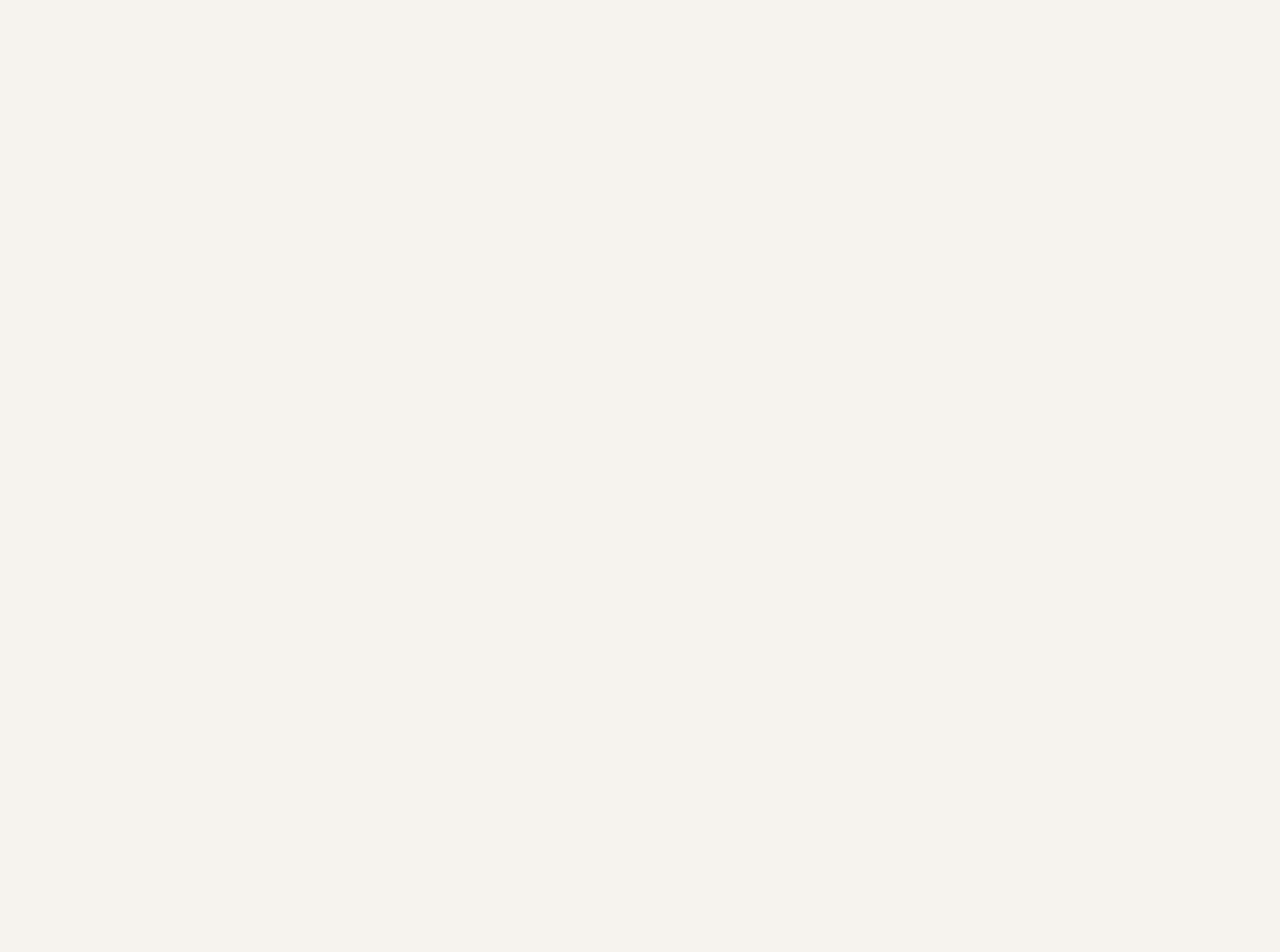
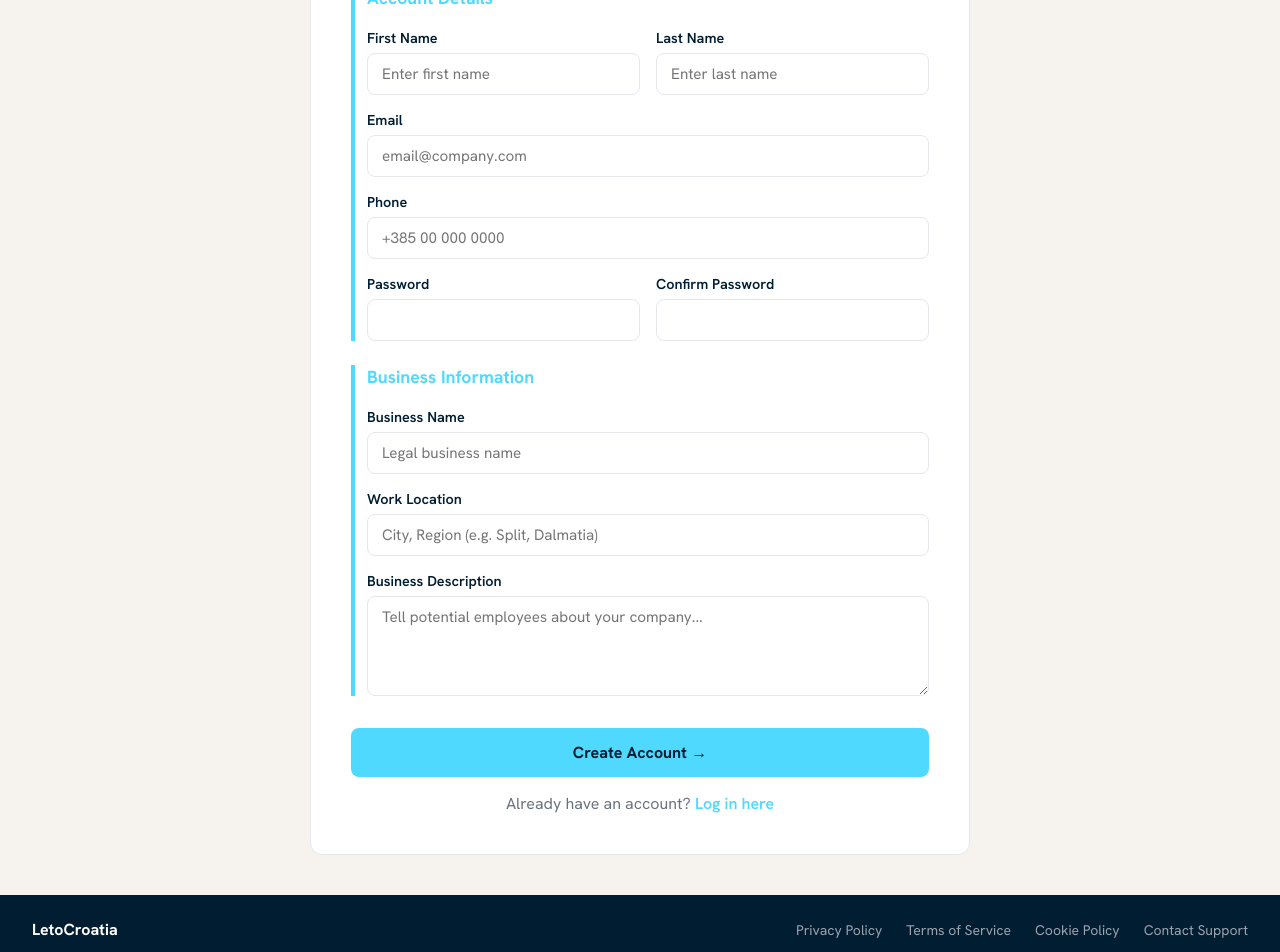
Before and after one commit to 89241332/Leto-Croatia, a React app in the folder frontend/: page /register/employer in a window 1280 px wide. Shown: the part 220-1172 px from the top of the page. Before the commit the page ends 800 px from the top, so only its background shows below. Built offline with nearby package versions, Linux system fonts and the light colour scheme; no server answers; the HTML template or start-up script is replaced by a standard one.

Commit message:
Added and tested RegisterEmployer

```diff
--- a/frontend/src/pages/RegisterEmployer.jsx
+++ b/frontend/src/pages/RegisterEmployer.jsx
@@ -1,7 +1,163 @@
+import { useState } from 'react'
+import { useNavigate, Link} from 'react-router-dom'
+
 export default function RegisterEmployer() {
+    const [firstName, setFirstName] = useState('')
+    const [lastName, setLastName] = useState('')
+    const [email, setEmail] = useState('')
+    const [phone, setPhone] = useState('')
+    const [password, setPassword] = useState('')
+    const [confirmPassword, setConfirmPassword] = useState('')
+    const [businessName, setBusinessName] = useState('')
+    const [workLocation, setWorkLocation] = useState('')
+    const [description, setDescription] = useState('')
+    const [error, setError] = useState('')
+    const [loading, setLoading] = useState(false)
+    const navigate = useNavigate()
+
+    const handleRegister = async () => {
+        setError('')
+
+        if (password !== confirmPassword) {
+            setError('Passwords do not match')
+            return
+        }
+
+        setLoading(true)
+
+        try {
+            const response = await fetch('/api/auth/register', {
+                method: 'POST',
+                headers: { 'Content-Type': 'application/json' },
+                credentials: 'include',
+                body: JSON.stringify({
+                    first_name: firstName,
+                    last_name: lastName,
+                    email,
+                    phone,
+                    password,
+                    role: 'employer',
+                    business_name: businessName,
+                    work_location: workLocation,
+                    description
+                })
+            })
+
+            const data = await response.json()
+
+            if (!response.ok) {
+                setError(data.error)
+                setLoading(false)
+                return
+            }
+
+            navigate('/')
+        } catch (err) {
+            setError('Something went wrong. Please try again.')
+            setLoading(false)
+        }
+    }
+
     return (
-        <main>
-            <h1>Register Employer</h1>
-        </main>
+        <div className='register-form-wrapper'>
+
+            <nav className='navbar'>
+                <span className='navbar-brand'>LetoCroatia</span>
+            </nav>
+
+            <div className='register-form-content'>
+                <div className='register-form-card'>
+                    <h1>Create Your Employer Profile</h1>
+
+                    {error && <div className='error-box'>{error}</div>}
+
+                    <div className='register-form-section'>
+                        <h2>Account Details</h2>
+
+                        <div className='form-row'>
+                            <div className='form-group'>
+                                <label>First Name</label>
+                                <input type='text' placeholder='Enter first name' value={firstName} onChange={(e) => setFirstName(e.target.value)} />
+                            </div>
+                            <div className='form-group'>
+                                <label>Last Name</label>
+                                <input type='text' placeholder='Enter last name' value={lastName} onChange={(e) => setLastName(e.target.value)} />
+                            </div>
+                        </div>
+
+                        <div className='form-row-full'>
+                            <div className='form-group'>
+                                <label>Email</label>
+                                <input type='email' placeholder='email@company.com' value={email} onChange={(e) => setEmail(e.target.value)} />
+                            </div>
+                        </div>
+
+                        <div className='form-row-full'>
+                            <div className='form-group'>
+                                <label>Phone</label>
+                                <input type='text' placeholder='+385 00 000 0000' value={phone} onChange={(e) => setPhone(e.target.value)} />
+                            </div>
+                        </div>
+
+                        <div className='form-row'>
+                            <div className='form-group'>
+                                <label>Password</label>
+                                <input type='password' value={password} onChange={(e) => setPassword(e.target.value)} />
+                            </div>
+                            <div className='form-group'>
+                                <label>Confirm Password</label>
+                                <input type='password' value={confirmPassword} onChange={(e) => setConfirmPassword(e.target.value)} />
+                            </div>
+                        </div>
+
+                    </div>
+
+                    <div className='register-form-section'>
+                        <h2>Business Information</h2>
+
+                        <div className='form-row-full'>
+                            <div className='form-group'>
+                                <label>Business Name</label>
+                                <input type='text' placeholder='Legal business name' value={businessName} onChange={(e) => setBusinessName(e.target.value)} />
+                            </div>
+                        </div>
+
+                        <div className='form-row-full'>
+                            <div className='form-group'>
+                                <label>Work Location</label>
+                                <input type='text' placeholder='City, Region (e.g. Split, Dalmatia)' value={workLocation} onChange={(e) => setWorkLocation(e.target.value)} />
+                            </div>
+                        </div>
+
+                        <div className='form-row-full'>
+                            <div className='form-group'>
+                                <label>Business Description</label>
+                                <textarea placeholder='Tell potential employees about your company...' value={description} onChange={(e) => setDescription(e.target.value)} />
+                            </div>
+                        </div>
+
+                    </div>
+
+                    <div className='register-form-footer'>
+                        <button className='btn-primary' onClick={handleRegister} disabled={loading}>
+                            {loading ? 'Creating Account...' : 'Create Account →'}
+                        </button>
+                        <p>Already have an account? <Link to='/login'>Log in here</Link></p>
+                    </div>
+
+                </div>
+            </div>
+
+            <footer className='footer'>
+                <span className='footer-brand'>LetoCroatia</span>
+                <div className='footer-links'>
+                    <span>Privacy Policy</span>
+                    <span>Terms of Service</span>
+                    <span>Cookie Policy</span>
+                    <span>Contact Support</span>
+                </div>
+            </footer>
+
+        </div>
     )
 }
```
